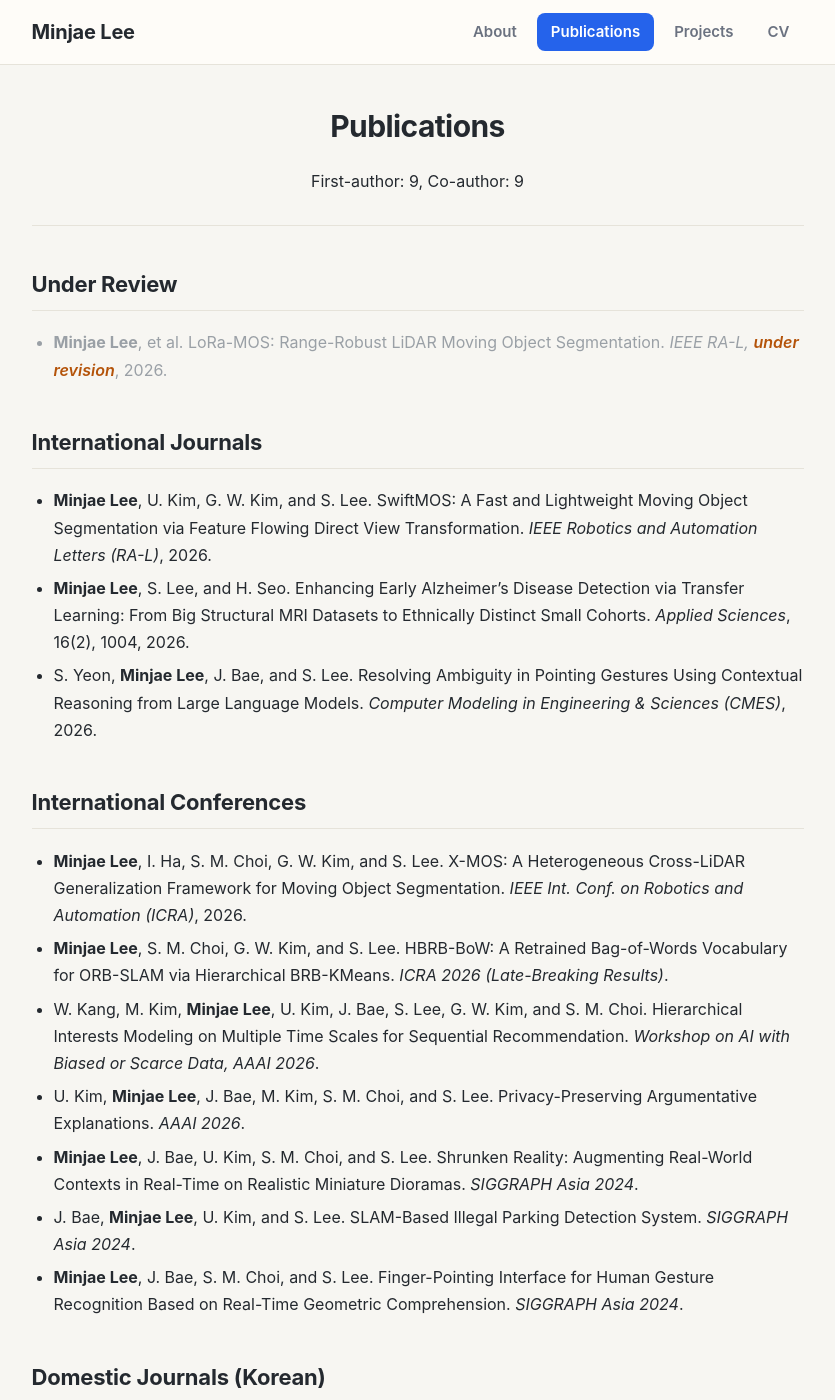
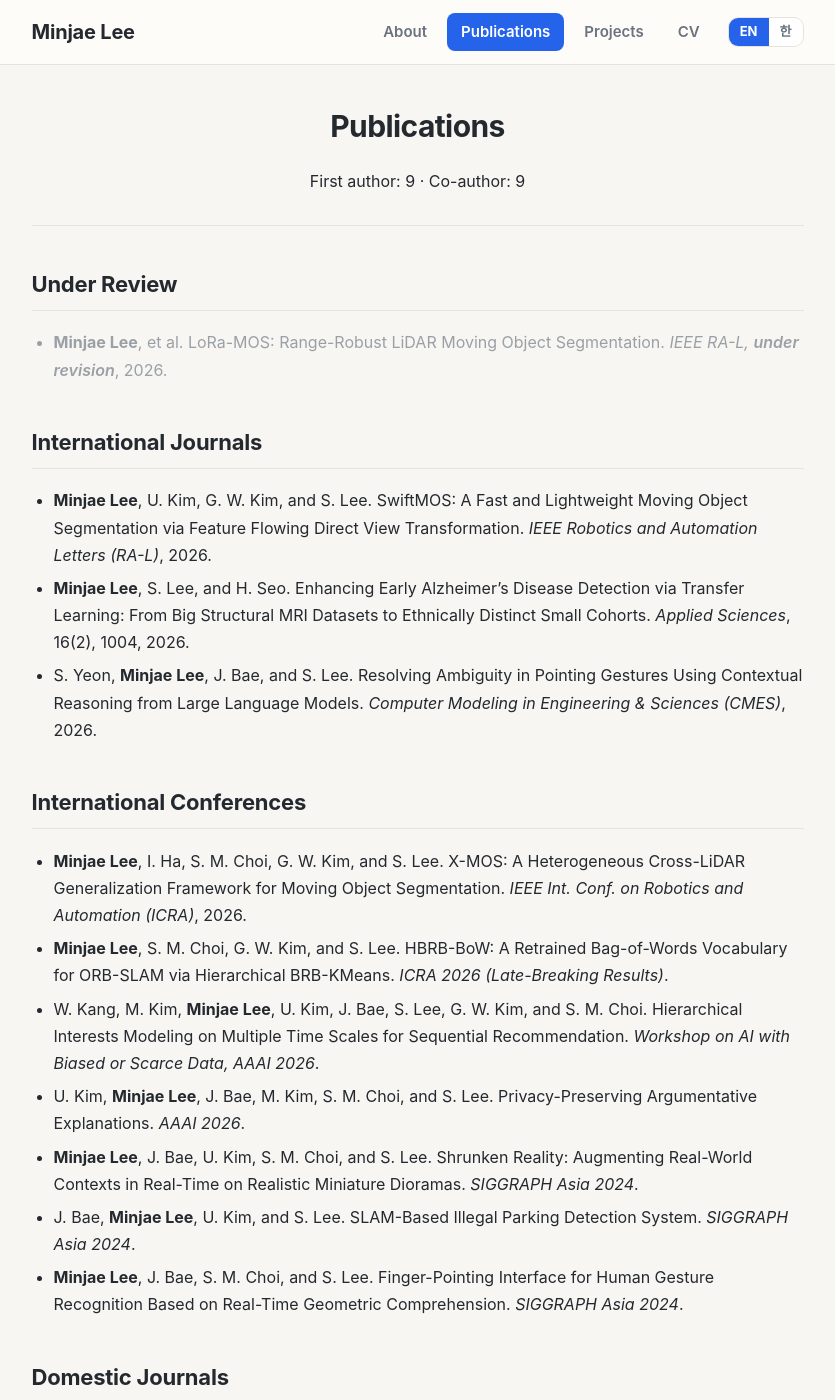
Before and after one commit to MinChoi0129/MinChoi0129.github.io, a Jekyll site: the page built from publications.md, in a window 1280 px wide and 1400 px high. Shown: the whole window, without its empty margins (215-1050 px from the left). Built offline with Jekyll 4.4.1, drawn with Linux system fonts in a browser that asks for light colours; some of the changed text lies outside the part shown.

Commit message:
Add site-wide KO/EN language switch; grad status; world models; email display
- Header language toggle (EN default, persisted); paired .lang-en/.lang-ko
  content across home, publications, projects, CV
- CV page PDF now follows the site language (EN -> cv_eng, KO -> cv)
- Degree everywhere: "M.S. in Computer Science and Engineering (Expected August 2026)"
  (CV .tex both, regenerated served PDFs)
- Intro: mention currently exploring world models
- Contact: keep [at]/[dot] display; JS only wires the mailto href

Co-Authored-By: Claude Opus 4.8 (1M context) <noreply@anthropic.com>

```diff
--- a/_layouts/default.html
+++ b/_layouts/default.html
@@ -1,22 +1,35 @@
 <!DOCTYPE html>
-<html lang="{{ site.lang | default: 'en' }}">
+<html lang="en" data-lang="en">
 <head>
   <meta charset="utf-8">
   <meta name="viewport" content="width=device-width, initial-scale=1">
   <title>{% if page.title and page.title != site.title %}{{ page.title }} · {% endif %}{{ site.title }}</title>
   <meta name="description" content="{{ page.description | default: site.description }}">
+  <script>
+    // Apply saved language before paint (default: English) to avoid a flash.
+    (function () {
+      var l; try { l = localStorage.getItem('site-lang'); } catch (e) {}
+      document.documentElement.setAttribute('data-lang', l === 'ko' ? 'ko' : 'en');
+    })();
+  </script>
   <link rel="stylesheet" href="{{ '/assets/css/style.css' | relative_url }}?v={{ site.time | date: '%s' }}">
 </head>
 <body>
   <header class="site-header">
     <div class="header-inner">
-      <a class="site-title" href="{{ '/' | relative_url }}">Minjae Lee</a>
-      <nav class="site-nav">
-        <a href="{{ '/' | relative_url }}"{% if page.url == '/' or page.url == '/index.html' %} class="active"{% endif %}>About</a>
-        <a href="{{ '/publications.html' | relative_url }}"{% if page.url contains 'publications' %} class="active"{% endif %}>Publications</a>
-        <a href="{{ '/projects.html' | relative_url }}"{% if page.url contains 'projects' %} class="active"{% endif %}>Projects</a>
-        <a href="{{ '/cv.html' | relative_url }}"{% if page.url contains 'cv' %} class="active"{% endif %}>CV</a>
-      </nav>
+      <a class="site-title" href="{{ '/' | relative_url }}"><span class="lang-en">Minjae Lee</span><span class="lang-ko">이민재</span></a>
+      <div class="header-right">
+        <nav class="site-nav">
+          <a href="{{ '/' | relative_url }}"{% if page.url == '/' or page.url == '/index.html' %} class="active"{% endif %}><span class="lang-en">About</span><span class="lang-ko">소개</span></a>
+          <a href="{{ '/publications.html' | relative_url }}"{% if page.url contains 'publications' %} class="active"{% endif %}><span class="lang-en">Publications</span><span class="lang-ko">논문</span></a>
+          <a href="{{ '/projects.html' | relative_url }}"{% if page.url contains 'projects' %} class="active"{% endif %}><span class="lang-en">Projects</span><span class="lang-ko">프로젝트</span></a>
+          <a href="{{ '/cv.html' | relative_url }}"{% if page.url contains 'cv' %} class="active"{% endif %}>CV</a>
+        </nav>
+        <div class="lang-toggle" role="group" aria-label="Language">
+          <button type="button" class="lang-opt" data-set-lang="en">EN</button>
+          <button type="button" class="lang-opt" data-set-lang="ko">한</button>
+        </div>
+      </div>
     </div>
   </header>
 
--- a/assets/css/style.css
+++ b/assets/css/style.css
@@ -78,6 +78,39 @@ a:hover { text-decoration: underline; }
   background: var(--accent);
   color: #fff;
 }
+
+/* ---- Language switch ---- */
+html[data-lang="en"] .lang-ko { display: none !important; }
+html[data-lang="ko"] .lang-en { display: none !important; }
+
+.header-right { display: flex; align-items: center; gap: 14px; flex-wrap: wrap; }
+.lang-toggle {
+  display: inline-flex;
+  border: 1px solid var(--border);
+  border-radius: 10px;
+  overflow: hidden;
+  background: #fff;
+}
+.lang-opt {
+  appearance: none;
+  -webkit-appearance: none;
+  border: 0;
+  background: transparent;
+  padding: 6px 11px;
+  font: inherit;
+  font-size: 13px;
+  font-weight: 700;
+  line-height: 1.2;
+  color: var(--muted);
+  cursor: pointer;
+  transition: background-color .15s ease, color .15s ease;
+}
+.lang-opt:hover { color: var(--accent); }
+html[data-lang="en"] .lang-opt[data-set-lang="en"],
+html[data-lang="ko"] .lang-opt[data-set-lang="ko"] { background: var(--accent); color: #fff; }
+
+/* CV page: single download button aligns right (language decides which shows) */
+.cv-bar { justify-content: flex-end; }
 
 /* ---- Content ---- */
 .content {
--- a/publications.md
+++ b/publications.md
@@ -3,36 +3,35 @@ layout: default
 title: Publications
 ---
 <!--
-  Publications page — Minjae Lee
-  Served at /publications.html on GitHub Pages.
-  bold = me (Minjae Lee)
+  Publications page — Minjae Lee. bold = me (Minjae Lee)
+  Headings/labels are bilingual (.lang-en/.lang-ko); entries are shared.
 -->
 
 <div align="center">
 
-<h1>Publications</h1>
+<h1><span class="lang-en">Publications</span><span class="lang-ko">논문</span></h1>
 
-<p>First-author: 9, Co-author: 9</p>
+<p><span class="lang-en">First author: 9 · Co-author: 9</span><span class="lang-ko">주저자 9편 · 공저자 9편</span></p>
 
 </div>
 
 ---
 
-## Under Review
+## <span class="lang-en">Under Review</span><span class="lang-ko">심사 중</span>
 
 <div class="under-review" markdown="1">
 
-- **Minjae Lee**, et al. LoRa-MOS: Range-Robust LiDAR Moving Object Segmentation. *IEEE RA-L, <span class="rev">under revision</span>*, 2026.
+- **Minjae Lee**, et al. LoRa-MOS: Range-Robust LiDAR Moving Object Segmentation. *IEEE RA-L, <span class="rev"><span class="lang-en">under revision</span><span class="lang-ko">수정 중</span></span>*, 2026.
 
 </div>
 
-## International Journals
+## <span class="lang-en">International Journals</span><span class="lang-ko">국제 저널</span>
 
 - **Minjae Lee**, U. Kim, G. W. Kim, and S. Lee. SwiftMOS: A Fast and Lightweight Moving Object Segmentation via Feature Flowing Direct View Transformation. *IEEE Robotics and Automation Letters (RA-L)*, 2026.
 - **Minjae Lee**, S. Lee, and H. Seo. Enhancing Early Alzheimer's Disease Detection via Transfer Learning: From Big Structural MRI Datasets to Ethnically Distinct Small Cohorts. *Applied Sciences*, 16(2), 1004, 2026.
 - S. Yeon, **Minjae Lee**, J. Bae, and S. Lee. Resolving Ambiguity in Pointing Gestures Using Contextual Reasoning from Large Language Models. *Computer Modeling in Engineering &amp; Sciences (CMES)*, 2026.
 
-## International Conferences
+## <span class="lang-en">International Conferences</span><span class="lang-ko">국제 학회</span>
 
 - **Minjae Lee**, I. Ha, S. M. Choi, G. W. Kim, and S. Lee. X-MOS: A Heterogeneous Cross-LiDAR Generalization Framework for Moving Object Segmentation. *IEEE Int. Conf. on Robotics and Automation (ICRA)*, 2026.
 - **Minjae Lee**, S. M. Choi, G. W. Kim, and S. Lee. HBRB-BoW: A Retrained Bag-of-Words Vocabulary for ORB-SLAM via Hierarchical BRB-KMeans. *ICRA 2026 (Late-Breaking Results)*.
@@ -42,12 +41,12 @@ title: Publications
 - J. Bae, **Minjae Lee**, U. Kim, and S. Lee. SLAM-Based Illegal Parking Detection System. *SIGGRAPH Asia 2024*.
 - **Minjae Lee**, J. Bae, S. M. Choi, and S. Lee. Finger-Pointing Interface for Human Gesture Recognition Based on Real-Time Geometric Comprehension. *SIGGRAPH Asia 2024*.
 
-## Domestic Journals (Korean)
+## <span class="lang-en">Domestic Journals</span><span class="lang-ko">국내 저널</span>
 
 - **이민재**, 배지호, 이수원. Watch My Wrist: 증강현실 환경에서 카메라 시야를 벗어난 손동작 인식을 위한 손목 근육 움직임 기반 예측. *한국정보기술학회논문지*, 23(7), 167–170, 2025.
 - **이민재**, 배지호, 최상민, 이수원. 3D LiDAR 환경에서의 동적 객체 탐지 개선을 위한 평면 탐지 및 프로젝션 기반 필터. *한국정보기술학회논문지*, 22(12), 19–27, 2024.
 
-## Domestic Conferences (Korean)
+## <span class="lang-en">Domestic Conferences</span><span class="lang-ko">국내 학회</span>
 
 - 하일환, **이민재**, 이수원. 영상처리 기반의 디지털 발표 환경용 손 떨림 보정 포인팅 시스템. *2025년 한국정보기술학회 추계종합학술대회*.
 - 연수민, **이민재**, 이수원. 3D 손 추적 기반의 저비용 혼합 현실(MR) 시스템. *2024년 한국정보기술학회 추계종합학술대회*.
```
Also changed, not shown: other parts of _layouts/default.html (+12 -7 lines), README.md (+30 -11 lines), cv.md (+9 -18 lines), projects.md (+5 -6 lines), 4 other files.
